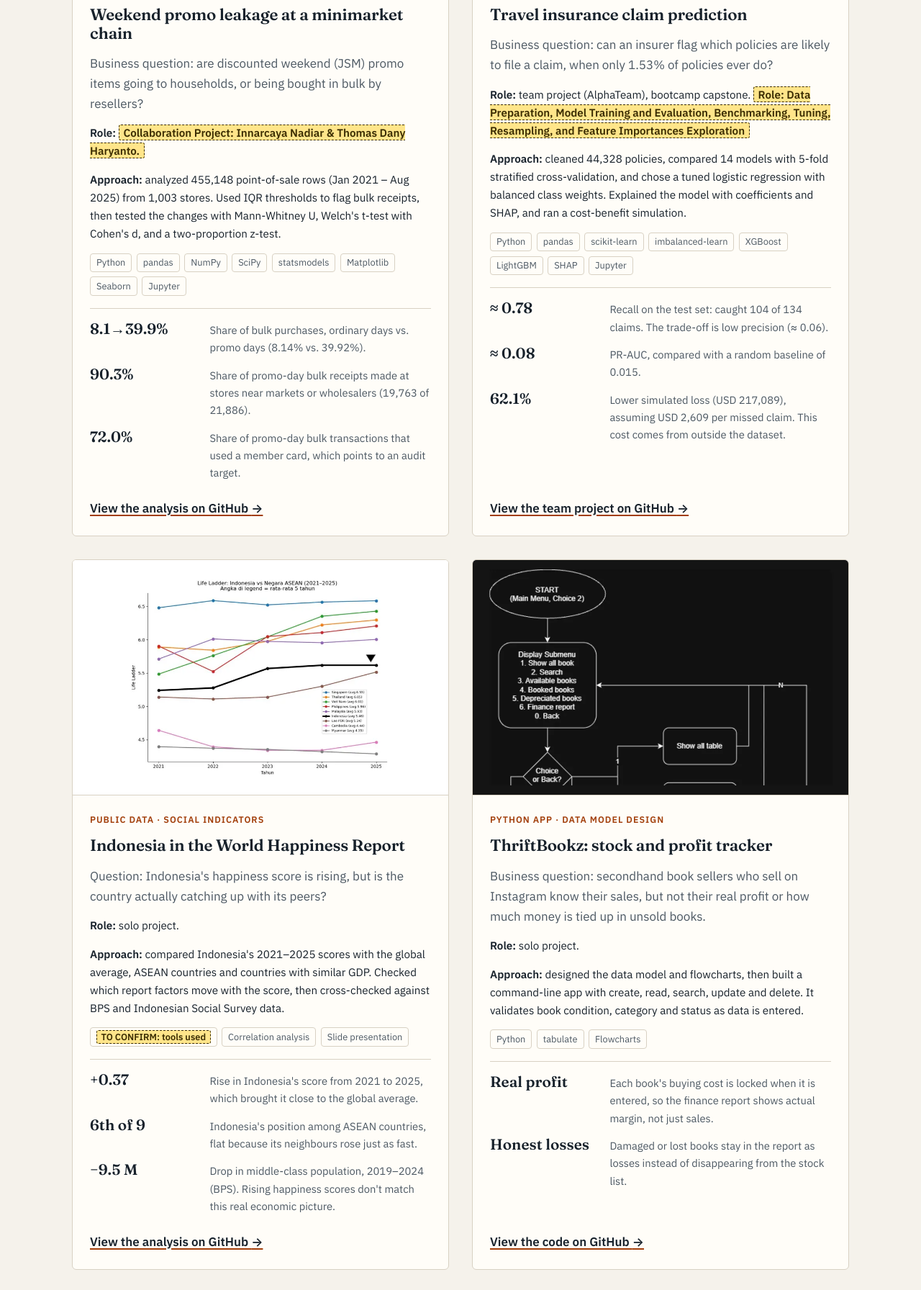
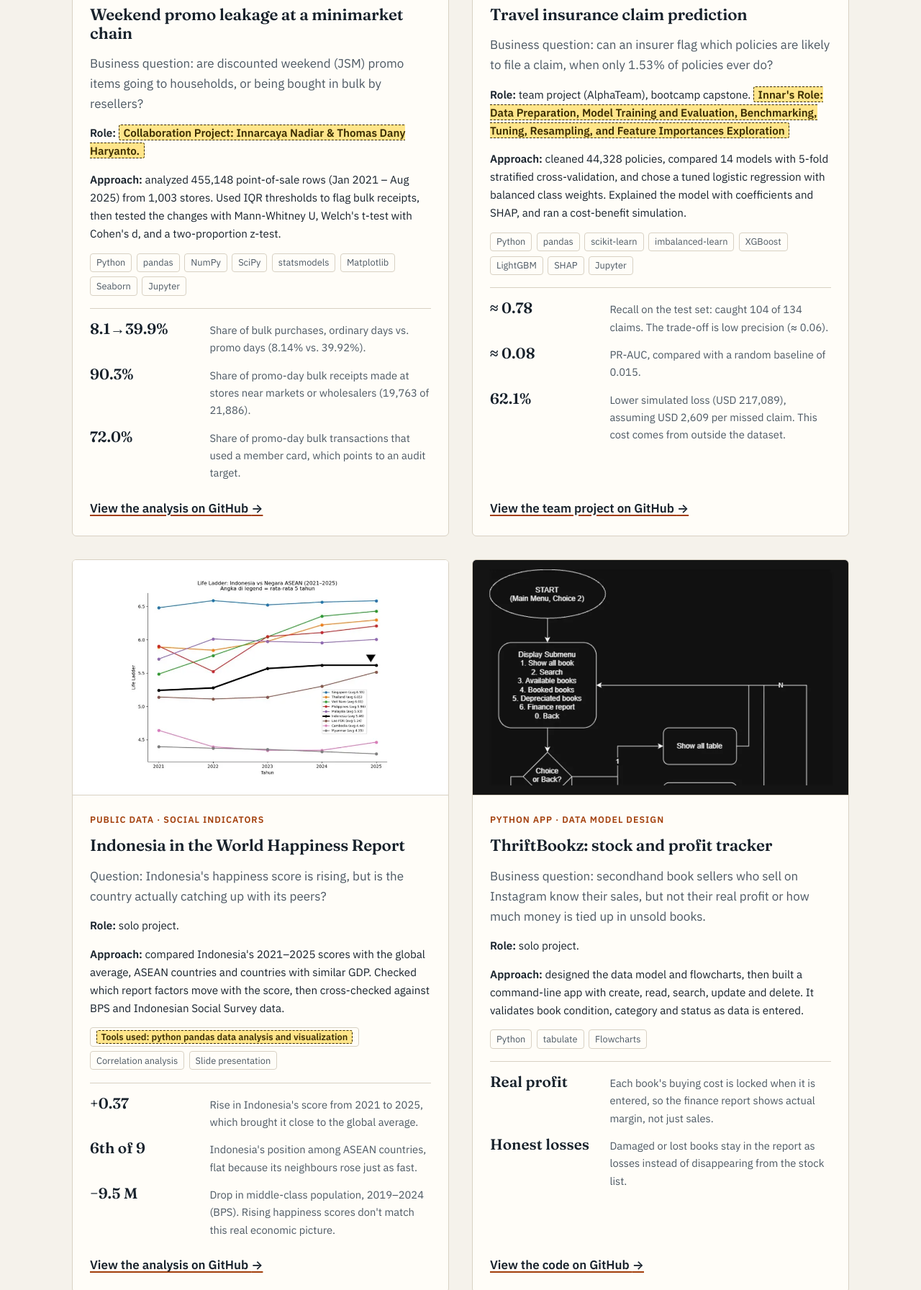
Before and after one commit to innarnadiar/innarnadiar.github.io, a plain HTML site: page index.html in a window 1280 px wide. Shown: the part 1680-3472 px from the top of the page at 72% size. Drawn offline with Linux system fonts and the light colour scheme.

Commit message:
Update index.html

```diff
--- a/index.html
+++ b/index.html
@@ -314,7 +314,7 @@
             <p class="kicker">Insurance · Machine learning</p>
             <h3>Travel insurance claim prediction</h3>
             <p class="context">Business question: can an insurer flag which policies are likely to file a claim, when only 1.53% of policies ever do?</p>
-            <p class="meta"><strong>Role:</strong> team project (AlphaTeam), bootcamp capstone. <span class="todo">Role: Data Preparation, Model Training and Evaluation, Benchmarking, Tuning, Resampling, and Feature Importances Exploration</span></p>
+            <p class="meta"><strong>Role:</strong> team project (AlphaTeam), bootcamp capstone. <span class="todo">Innar's Role: Data Preparation, Model Training and Evaluation, Benchmarking, Tuning, Resampling, and Feature Importances Exploration</span></p>
             <p class="meta"><strong>Approach:</strong> cleaned 44,328 policies, compared 14 models with 5-fold stratified cross-validation, and chose a tuned logistic regression with balanced class weights. Explained the model with coefficients and SHAP, and ran a cost-benefit simulation.</p>
             <ul class="tools" aria-label="Tools">
               <li>Python</li><li>pandas</li><li>scikit-learn</li><li>imbalanced-learn</li><li>XGBoost</li><li>LightGBM</li><li>SHAP</li><li>Jupyter</li>
@@ -341,7 +341,7 @@
             <p class="meta"><strong>Role:</strong> solo project.</p>
             <p class="meta"><strong>Approach:</strong> compared Indonesia's 2021–2025 scores with the global average, ASEAN countries and countries with similar GDP. Checked which report factors move with the score, then cross-checked against BPS and Indonesian Social Survey data.</p>
             <ul class="tools" aria-label="Tools">
-              <li><span class="todo">TO CONFIRM: tools used</span></li><li>Correlation analysis</li><li>Slide presentation</li>
+              <li><span class="todo">Tools used: python pandas data analysis and visualization</span></li><li>Correlation analysis</li><li>Slide presentation</li>
             </ul>
             <dl class="results">
               <div><dt class="num">+0.37</dt><dd>Rise in Indonesia's score from 2021 to 2025, which brought it close to the global average.</dd></div>
@@ -506,7 +506,7 @@
       <div class="contact-box indent">
         <p>I'm open to data analyst roles. Email is the fastest way to reach me.</p>
         <ul class="links">
-          <li><span class="lbl">Email</span><a href="mailto:innarcaya@gmail.com">innarcaya@gmail.com</a></li>
+          <li><span class="lbl">Email</span><a href="mailto:innarnadiar@gmail.com">innarnadiar@gmail.com</a></li>
           <li><span class="lbl">LinkedIn</span><a href="https://www.linkedin.com/in/innarcayanasution/">in/innarcayanasution</a></li>
           <li><span class="lbl">GitHub</span><a href="https://github.com/innarnadiar">github.com/innarnadiar</a></li>
         </ul>
```
